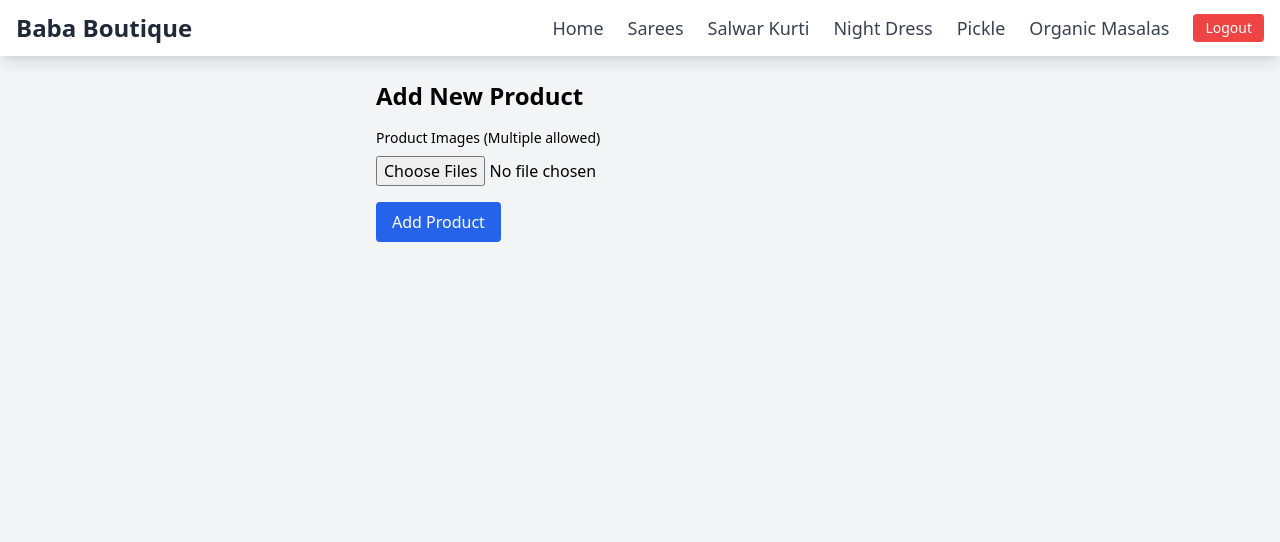
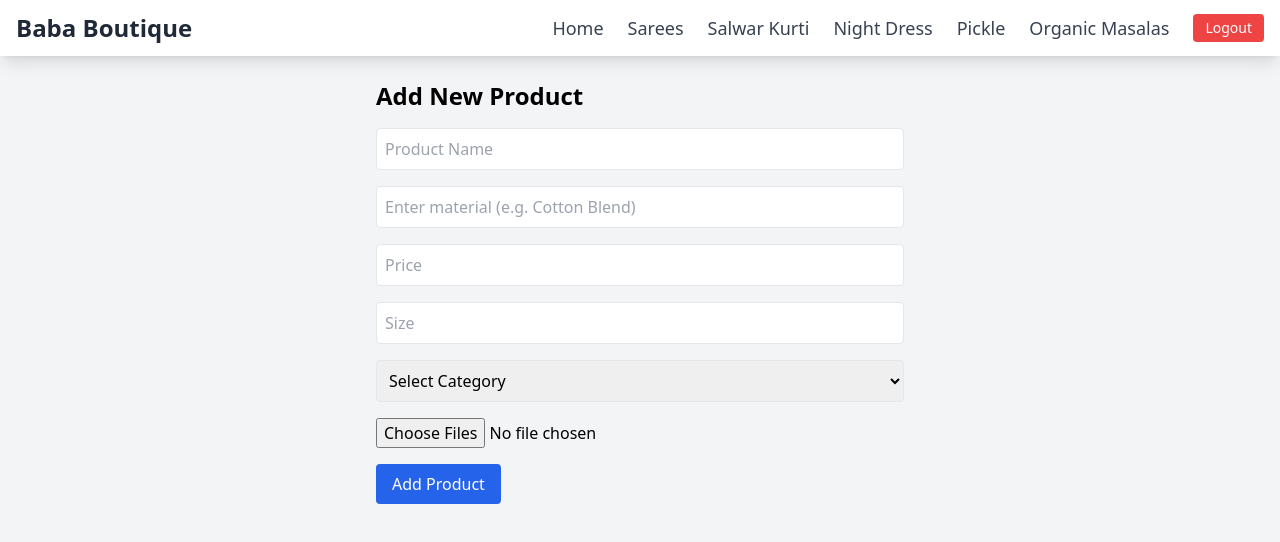
Before and after one commit to Professor-create00/cloth-app-client, a React (Vite) app: page /admin/add in a window 1280 px wide. Shown: the top 542 px of the page. Built offline with nearby package versions, Linux system fonts and the light colour scheme; sample sign-in values are in the browser's storage.

Commit message:
fixed add product page

```diff
--- a/src/pages/AddProduct.jsx
+++ b/src/pages/AddProduct.jsx
@@ -1,95 +1,54 @@
-import { useState, useRef } from "react";
+import { useState } from "react";
 import { useNavigate } from "react-router-dom";
 import axios from "axios";
 import Navbar from "../components/Navbar";
+
 const AddProduct = () => {
     const [loading, setLoading] = useState(false);
     const [success, setSuccess] = useState(false);
-  const [error, setError] = useState(null);
-  const fileInputRef = useRef(null);
 
   const [form, setForm] = useState({
     name: "",
     price: "",
     size: "",
     category: "",
-    material: "",
-    images: [], // Changed from 'image' to 'images' for clarity
+    material:"",
+    images: [],
   });
 
   const navigate = useNavigate();
 
   const handleChange = (e) => {
     const { name, value, files } = e.target;
-    if (name === "images") {
-      // Convert FileList to array and store all selected files
-      setForm({ ...form, [name]: Array.from(files) });
+    if (name === "image") {
+      setForm({ ...form, image: files });
     } else {
       setForm({ ...form, [name]: value });
     }
   };
+
   const handleSubmit = async (e) => {
     e.preventDefault();
     setLoading(true);
     setSuccess(false);
-    setError(null);
-
-    // Validation
-    if (form.images.length === 0) {
-      setError("Please select at least one image");
-      setLoading(false);
-      return;
-    }
-    if (!form.name || !form.price || !form.category) {
-      setError("Please fill all required fields");
-      setLoading(false);
-      return;
-    }
 
   const data = new FormData();
   data.append("name", form.name);
   data.append("price", form.price);
   data.append("size", form.size);
   data.append("category", form.category);
-    data.append("material", form.material);
-
-    // Append all images with the same field name
-    form.images.forEach((image) => {
-      data.append("images", image); // Note: same field name 'images'
-    });
+  data.append("material",form.material); // newly added
+  for (let i = 0; i < form.image.length; i++) {
+    data.append("image", form.image[i]);
+  }
 
   try {
-      const response = await axios.post(
-        `${import.meta.env.VITE_API_URL}api/products`,
-        data,
-        {
-          headers: {
-            "Content-Type": "multipart/form-data",
-          },
-        }
-      );
+    await axios.post(`${import.meta.env.VITE_API_URL}/api/products`, data);
 
     setSuccess(true);
-      setForm({
-        name: "",
-        price: "",
-        size: "",
-        category: "",
-        material: "",
-        images: [],
-      });
-
-      if (fileInputRef.current) {
-        fileInputRef.current.value = "";
-      }
-
-      setTimeout(() => navigate("/admin"), 1500);
-    } catch (err) {
-      console.error("Error adding product:", err);
-      setError(
-        err.response?.data?.message ||
-        "Failed to add product. Please try again."
-      );
+    setTimeout(() => navigate("/admin"), 1500); // redirect after 1.5s
+  } catch (error) {
+    console.error("Error adding product:", error);
   } finally {
     setLoading(false);
   }
@@ -100,54 +59,84 @@ const AddProduct = () => {
       <Navbar />
       <div className="max-w-xl mx-auto p-6">
         <h2 className="text-2xl font-bold mb-4">Add New Product</h2>
-
         {loading && (
   <div className="mb-4 p-3 text-blue-800 bg-blue-100 border border-blue-300 rounded">
     Adding product...
   </div>
 )}
-
 {success && (
   <div className="mb-4 p-3 text-green-800 bg-green-100 border border-green-300 rounded">
     Product added successfully!
   </div>
 )}
+        <form onSubmit={handleSubmit} className="space-y-4">
+          <input
+            type="text"
+            name="name"
+            placeholder="Product Name"
+            value={form.name}
+            onChange={handleChange}
+            className="w-full p-2 border rounded"
+            required
+          />
+          <input
+  type="text"
+  name="material"
+  value={form.material}
+  onChange={handleChange}
+  placeholder="Enter material (e.g. Cotton Blend)"
+  className="w-full p-2 border rounded"
+/>
 
-        {error && (
-          <div className="mb-4 p-3 text-red-800 bg-red-100 border border-red-300 rounded">
-            {error}
-          </div>
-        )}
 
-        <form onSubmit={handleSubmit} className="space-y-4">
-          {/* ... other form fields remain the same ... */}
-          <div>
-            <label className="block mb-2 text-sm font-medium">
-              Product Images (Multiple allowed)
-            </label>
+          <input
+            type="number"
+            name="price"
+            placeholder="Price"
+            value={form.price}
+            onChange={handleChange}
+            className="w-full p-2 border rounded"
+            required
+          />
+
+          <input
+            type="text"
+            name="size"
+            placeholder="Size"
+            value={form.size}
+            onChange={handleChange}
+            className="w-full p-2 border rounded"
+          />
+
+          <select
+            name="category"
+            value={form.category}
+            onChange={handleChange}
+            className="w-full p-2 border rounded"
+            required
+          >
+            <option value="">Select Category</option>
+            <option value="Saree">Saree</option>
+            <option value="Salwar Kurti">Salwar Kurti</option>
+            <option value="Nighty">Nighty</option>
+            <option value="Pickle">Pickle</option>
+            <option value="Masala">Organic Masala</option>
+          </select>
+
           <input
             type="file"
-              name="images"
+            name="image"
             multiple
             onChange={handleChange}
             className="w-full"
             required
-              ref={fileInputRef}
-              accept="image/*"
           />
-            {form.images.length > 0 && (
-              <p className="mt-1 text-sm text-gray-500">
-                {form.images.length} image(s) selected
-              </p>
-            )}
-          </div>
 
           <button
             type="submit"
-            className="bg-blue-600 text-white px-4 py-2 rounded hover:bg-blue-700 disabled:bg-blue-300"
-            disabled={loading}
+            className="bg-blue-600 text-white px-4 py-2 rounded hover:bg-blue-700"
           >
-            {loading ? "Adding..." : "Add Product"}
+            Add Product
           </button>
         </form>
       </div>
```
Lines whose indentation alone changed are shown as unchanged.
